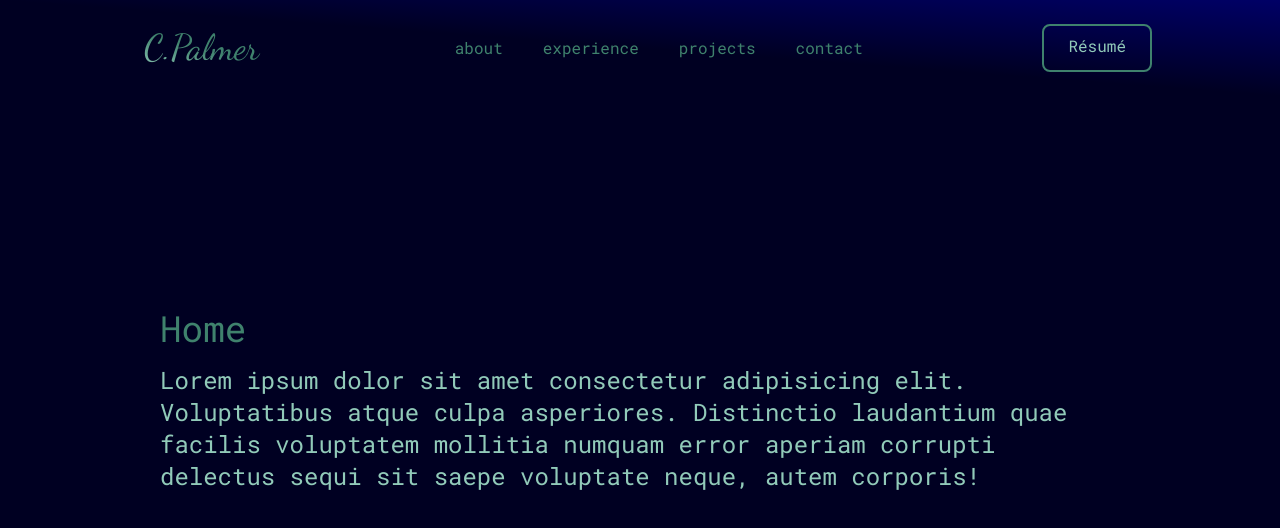
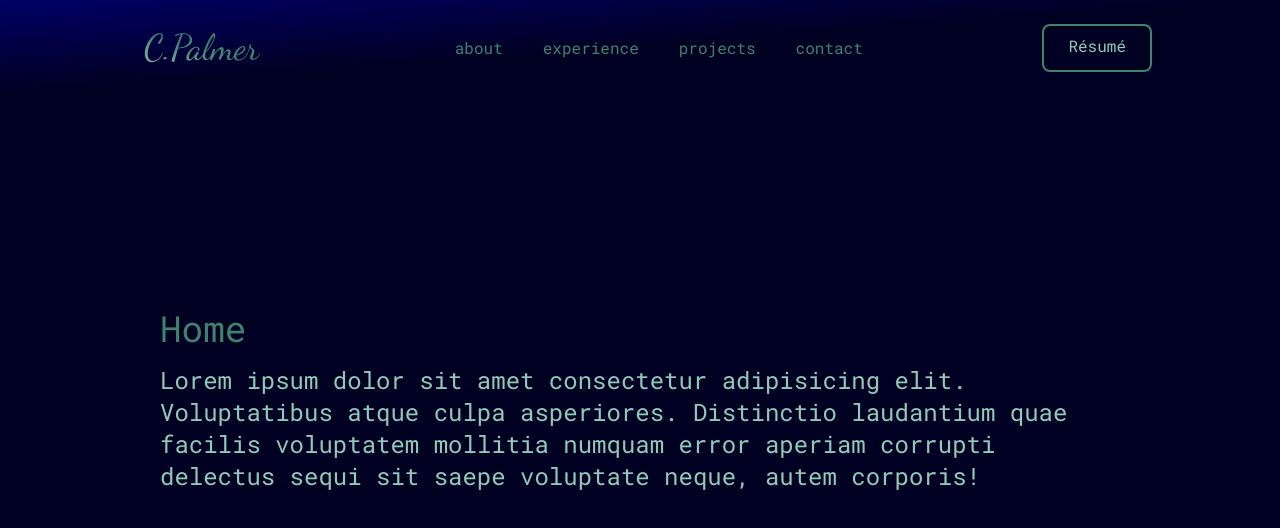
Before and after one commit to cpalmer-atx/react-tailwind-portfolio, a React (Create React App) app: page / in a window 1280 px wide. Shown: the top 528 px of the page. Built offline with nearby package versions, Linux system fonts and the light colour scheme; the HTML template or start-up script is replaced by a standard one.

Commit message:
pushing commits from yesterday...

```diff
--- a/src/components/Navbar.jsx
+++ b/src/components/Navbar.jsx
@@ -11,7 +11,7 @@ const Navbar = () => {
 
   return (
     // <div className="relative">
-    <nav className="fixed z-20 container mx-auto p-6 max-w-full bg-gradient-to-tr from-primary via-primary to-secondary">
+    <nav className="fixed z-20 container mx-auto p-6 max-w-full bg-gradient-to-tl from-primary via-primary to-secondary">
       <div className="flex items-center mx-auto justify-between max-w-5xl">
         <div>
           <Link to='home' smooth duration={700}>
```
